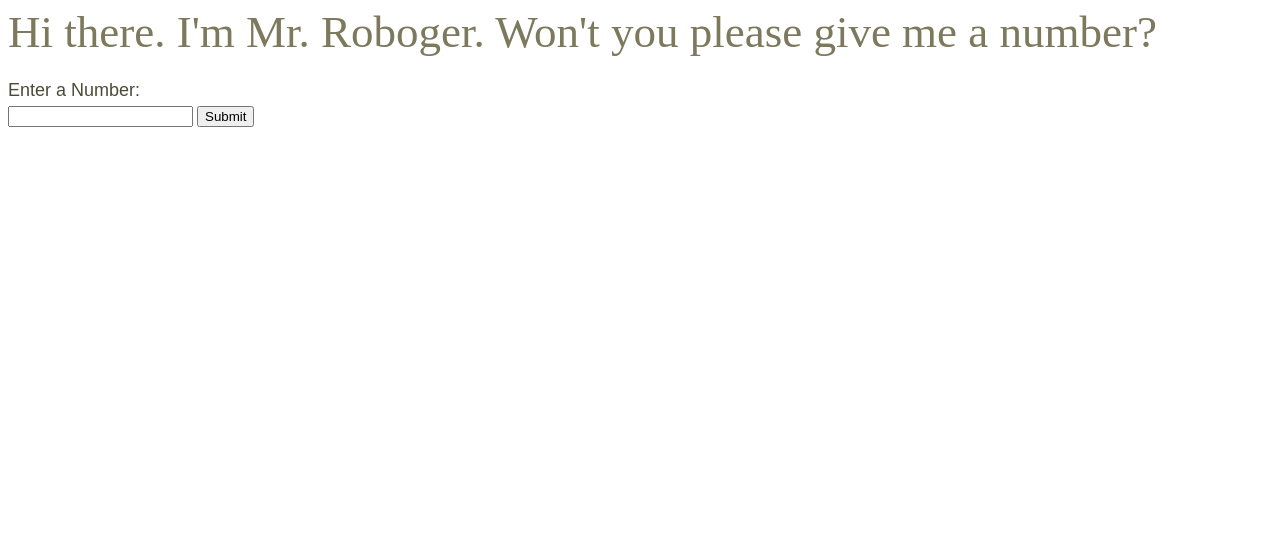
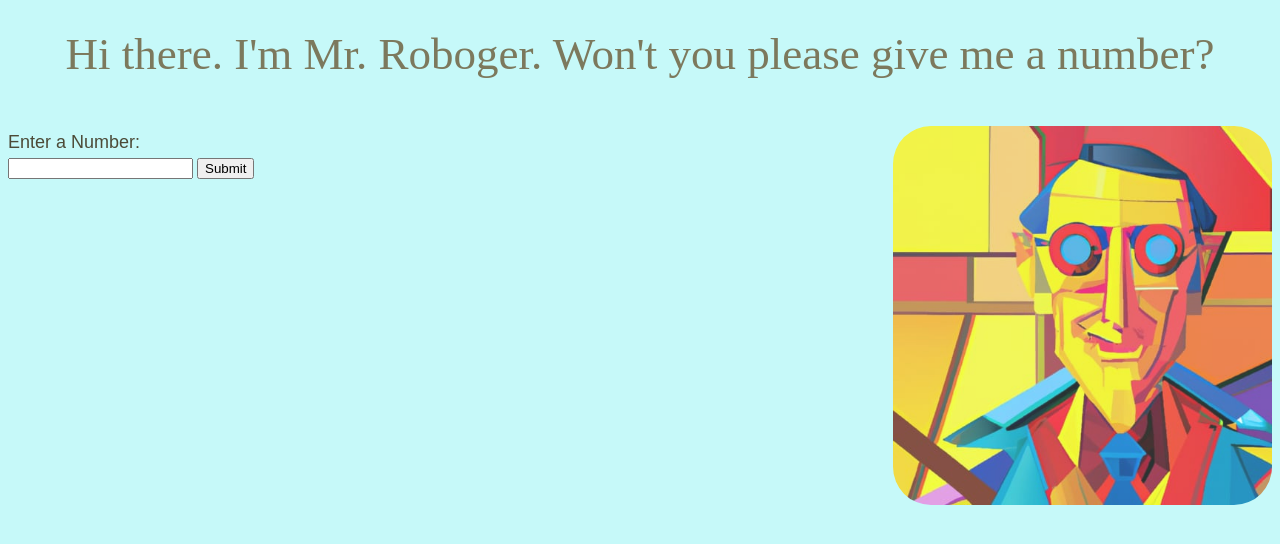
Before and after one commit to nataliebenjes/Mr-Roboger-s-Neighborhood, a plain HTML site: page index.html in a window 1280 px wide. Drawn offline with Linux system fonts and the light colour scheme.

Commit message:
change CSS style. update readme to include correct github pages link

```diff
--- a/css/stylesheet.css
+++ b/css/stylesheet.css
@@ -4,15 +4,17 @@ h1 {
   font-size: 45px;
   font-weight: normal;
   line-height: 48px;
-  margin: 0;
+  text-align: center;
 }
-
+body {
+  background-color: rgb(198, 249, 249);
+}
 p {
 `color: #4c4a37;
  font-family: 'Source Sans Pro', sans-serif;
  font-size: 18px;
  line-height: 32px;
- margin: 0 0 24px;
+ text-align: center;
 }
 
 label {
@@ -20,4 +22,13 @@ label {
   font-family: 'Source Sans Pro', sans-serif;
   font-size: 18px;
   line-height: 32px;
+  text-align: center;
 }
+
+.centered-image {
+  width: 30%;
+  height: auto;
+  float: right;
+  border-radius: 10%;
+  opacity: 80%;
+}
--- a/index.html
+++ b/index.html
@@ -5,8 +5,10 @@
   <script src="js/scripts.js"></script>
   <title>Mr. Roboger's Neighborhood</title>
 </head>
-<body class="image">
+<body>
+  <div class="box1">
     <h1>Hi there. I'm Mr. Roboger. Won't you please give me a number?</h1><br>
+    <img src="robo-rogers.jpg" alt="painting of mr rogers" class="centered-image">
     <form id="robo-form">
       <label for="numberInput">Enter a Number:</label><br>
       <input type="text" id="numberInput" name="numberInput">
@@ -14,5 +16,6 @@
     </form>
     <p id="results"></p>
     <div id="error-message"></div>
+  </div>
 </body>
 </html>
```
Also changed, not shown: robo-rogers.jpg (renamed from css/robo-rogers.jpg), 2 other files. Lines whose indentation alone changed are shown as unchanged.
